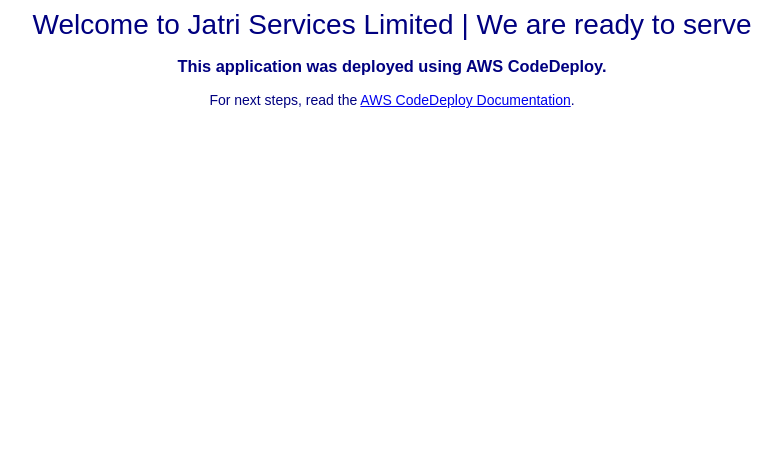
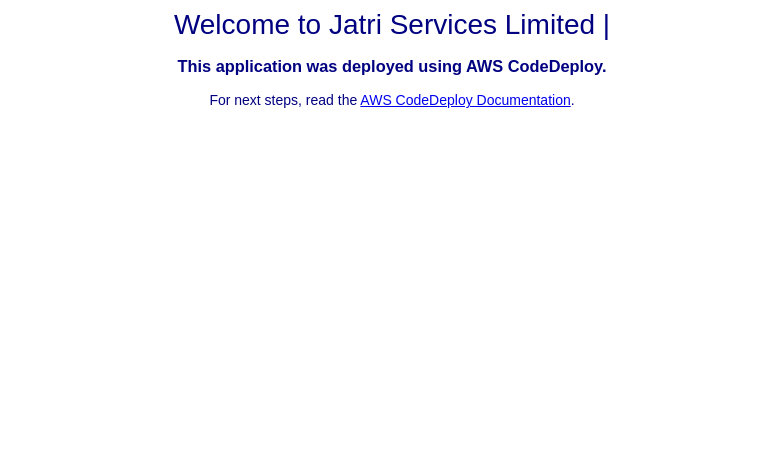
Before and after one commit to Belalgit/aws_cicd_pipline_codedeploy, a plain HTML site: page index.html in a window 1280 px wide. Shown: the part 342-800 px from the top of the page, without its empty margins (248-1030 px from the left). Drawn offline with Linux system fonts and the light colour scheme.

Commit message:
change comment

```diff
--- a/index.html
+++ b/index.html
@@ -28,7 +28,7 @@
   <div align="center">
     <img src="https://s3.ap-south-1.amazonaws.com/www.basava.com/aar_logo_final.png" style="max-width: 20%;">
     <h1>Congratulations!!! Bro</h1>
-      <h2>Welcome to Jatri Services Limited | We are ready to serve</h2>
+      <h2>Welcome to Jatri Services Limited | </h2>
     <h3>This application was deployed using AWS CodeDeploy.</h3>
     <p>For next steps, read the <a href="http://aws.amazon.com/documentation/codedeploy">AWS CodeDeploy Documentation</a>.</p>
   </div>
```
